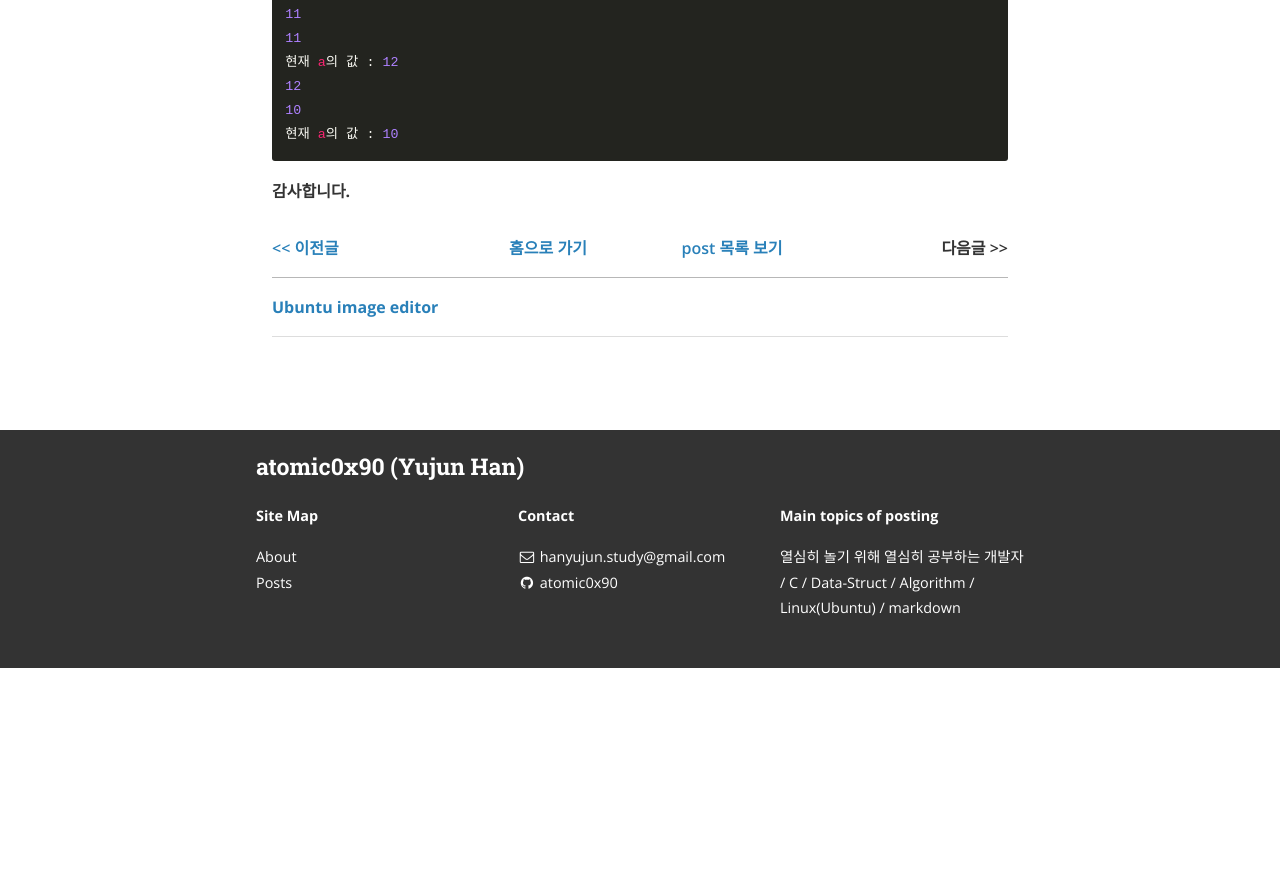
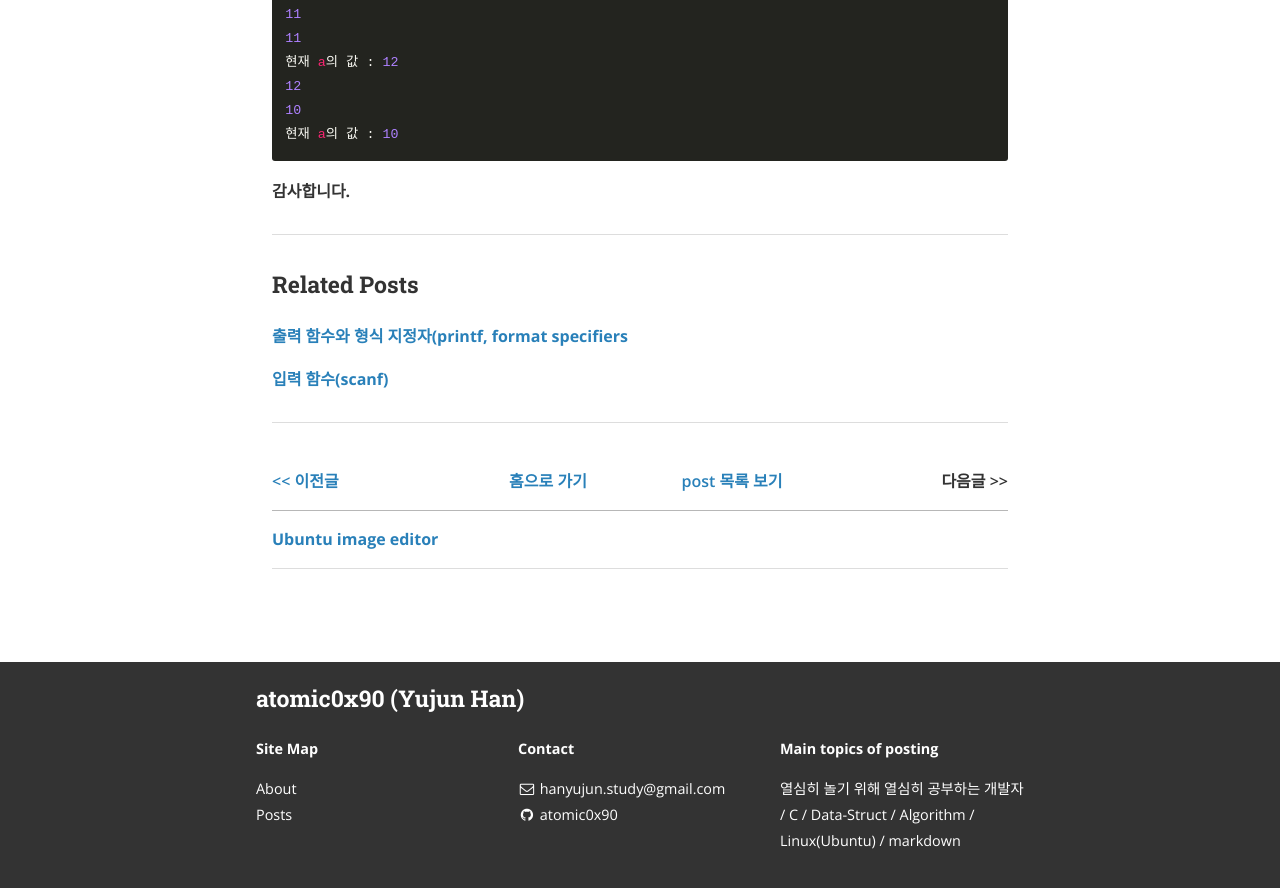
Before and after one commit to atomic0x90/atomic0x90.github.io, a Jekyll site: the page built from _posts/2019-06-13-arithmetic-operator.markdown, in a window 1280 px wide and 900 px high, scrolled down 3863 px. Shown: the top 888 px of the window. Built offline with Jekyll 4.4.1, drawn with Linux system fonts in a browser that asks for light colours; nearby versions of some CDN libraries; comment, search, counter and statistics services are not loaded; before the commit the page ends 4531 px from its top, so only the background shows below that.

Commit message:
Add related posts

```diff
--- a/_posts/2019-06-13-arithmetic-operator.markdown
+++ b/_posts/2019-06-13-arithmetic-operator.markdown
@@ -137,6 +137,16 @@ int main()
 
 **감사합니다.**
 
+---
+
+### Related Posts
+
+**[출력 함수와 형식 지정자(printf, format specifiers][3]**
+
+**[입력 함수(scanf)][4]**
+
+---
+
 
 [\<\< 이전글][0]        |[홈으로 가기][1]       |[post 목록 보기][2]    |다음글 \>\>
 ------                  |:------:               |:------:               |------:
@@ -146,7 +156,8 @@ int main()
 [0]: https://atomic0x90.github.io/ubuntu/2019/06/09/ubuntu-image-editor.html "Ubuntu에서 이미지 편집기 사용하기"
 [1]: https://atomic0x90.github.io/ "home"
 [2]: https://atomic0x90.github.io/posts/ "posts"
-
+[3]: https://atomic0x90.github.io/c-language/2019/06/04/printf-format.html "출력 함수와 형식 지정자"
+[4]: https://atomic0x90.github.io/c-language/2019/06/05/scanf-format.html "입력 함수"
 
 
 
```
